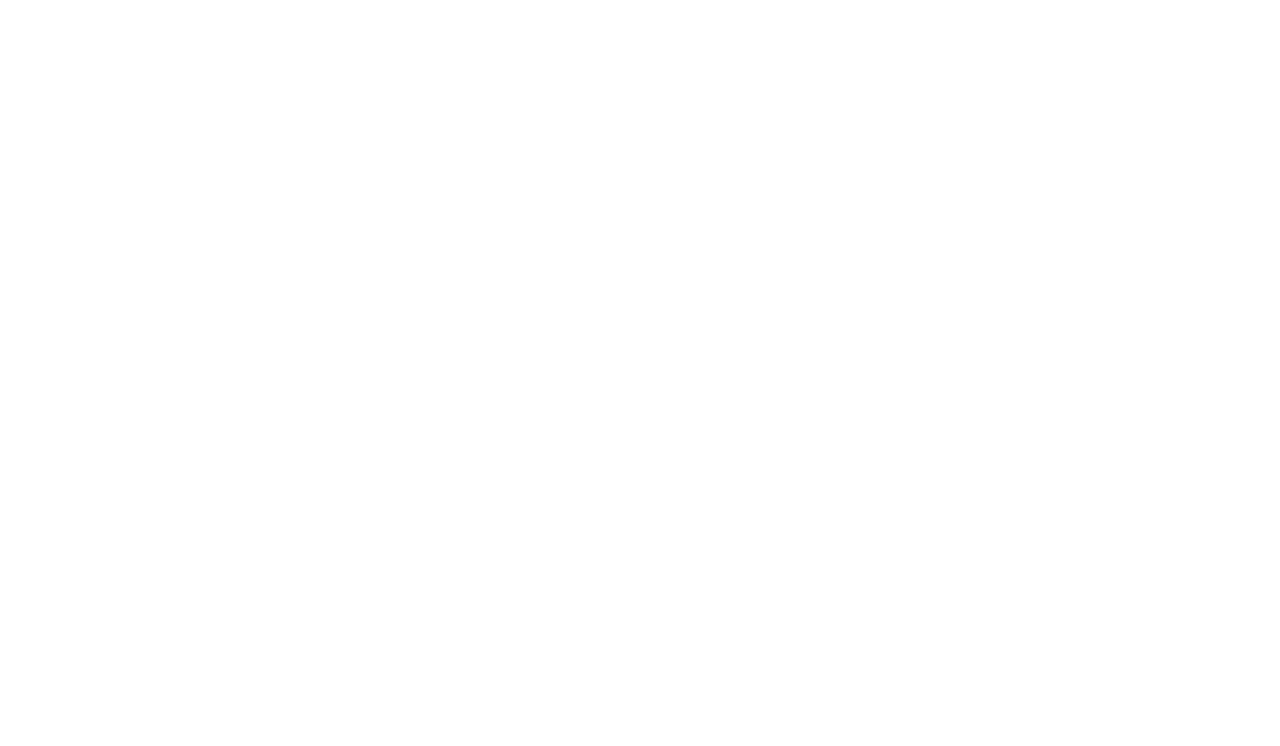
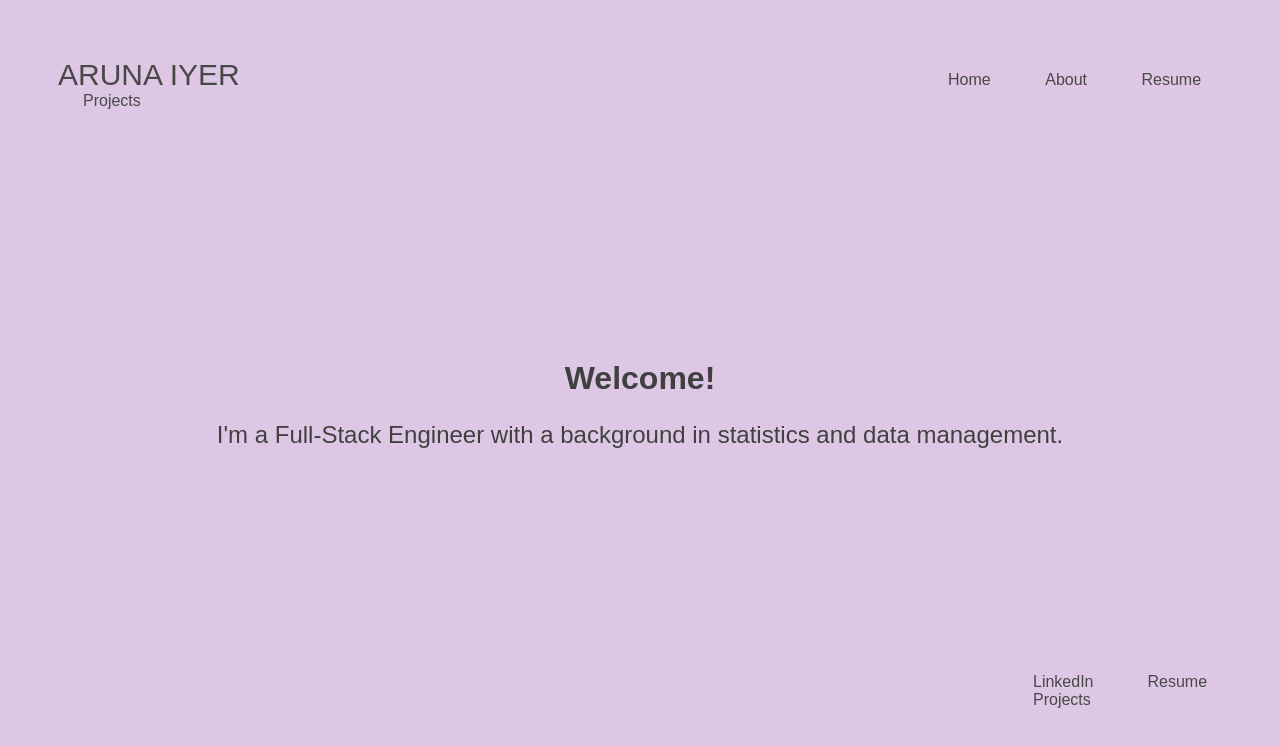
Before and after one commit to arunaskiyer/arunaskiyer-personal-site, a website: page about.html in a window 1280 px wide. Drawn offline with Linux system fonts and the light colour scheme.

Commit message:
contact links

```diff
--- a/about.html
+++ b/about.html
@@ -0,0 +1,28 @@
+<!DOCTYPE html>
+<html>
+<head>
+  <link rel="stylesheet" href="style.css">
+  <title>Aruna Iyer</title>
+</head>
+<body>
+  <div class=navbar>
+    <a href="/" class=webname>
+      <span>ARUNA IYER</span>
+    </a>
+    <a href="/" class=link1>Home</a>
+    <a href="/about/"class=link>About</a>
+    <a href="/ArunaIyerResume.pdf"class=link>Resume</a>
+    <a href="/projects/"class=link>Projects</a>
+  </div>
+  <center>
+    <h1 class=name>Welcome!</h1>
+    <p class=description>I'm a Full-Stack Engineer with a background in statistics and data management.</p>
+  </center>
+  <footer class=foot>
+    <a href="https://www.linkedin.com/in/arunaskiyer/" class=footlink>LinkedIn</a>
+    <!-- <a href="//"class=footlink>About</a> -->
+    <a href="/ArunaIyerResume.pdf"class=footlink>Resume</a>
+    <a href="/projects/"class=footlink>Projects</a>
+  </footer>
+</body>
+</html>
--- a/style.css
+++ b/style.css
@@ -58,3 +58,21 @@ body{
   font-size: 16px;
   cursor: pointer;
 }
+
+.foot{
+  padding-top: 200px;
+  padding-left: 1000px;
+}
+
+.footlink{
+  font-family: "brandon-grotesque", sans-serif;
+  padding-right: 25px;
+  padding-left: 25px;
+  text-decoration: none;
+  color:  rgb(73, 72, 72);
+  font-size: medium;
+}
+
+.footlink:hover{
+  text-decoration: underline;
+}
```
Also changed, not shown: index.html (+6 -1 lines).
